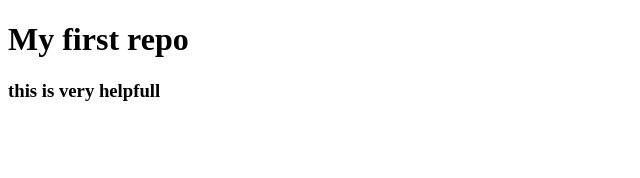
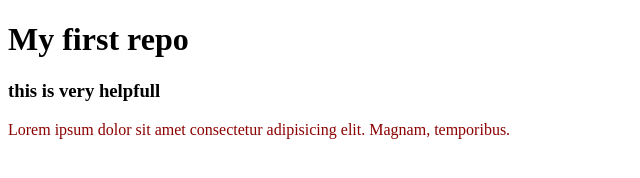
Before and after one commit to Rayhan191/Zero, a plain HTML site: page index.html in a window 1280 px wide. Shown: the whole page, without its empty margins (0-640 px from the left). Drawn offline with Linux system fonts and the light colour scheme.

Commit message:
styles added

```diff
--- a/index.html
+++ b/index.html
@@ -5,9 +5,11 @@
     <meta http-equiv="X-UA-Compatible" content="IE=edge">
     <meta name="viewport" content="width=S, initial-scale=1.0">
     <title>Document</title>
+    <link rel="stylesheet" href="style.css">
 </head>
 <body>
     <h1>My first repo</h1>
     <h3>this is very helpfull</h3>
+    <p>Lorem ipsum dolor sit amet consectetur adipisicing elit. Magnam, temporibus.</p>
 </body>
 </html>
--- /dev/null
+++ b/style.css
@@ -0,0 +1,3 @@
+p{
+    color: darkred;
+}
```
